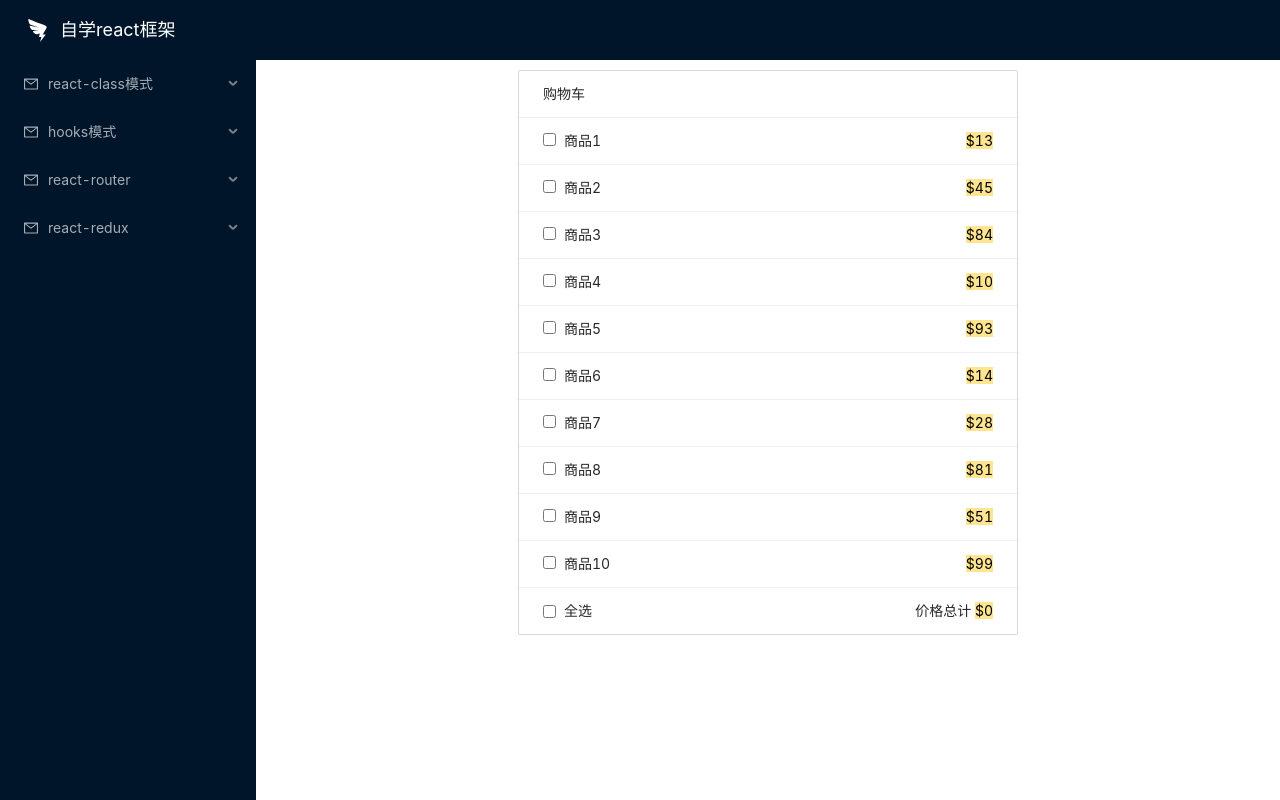
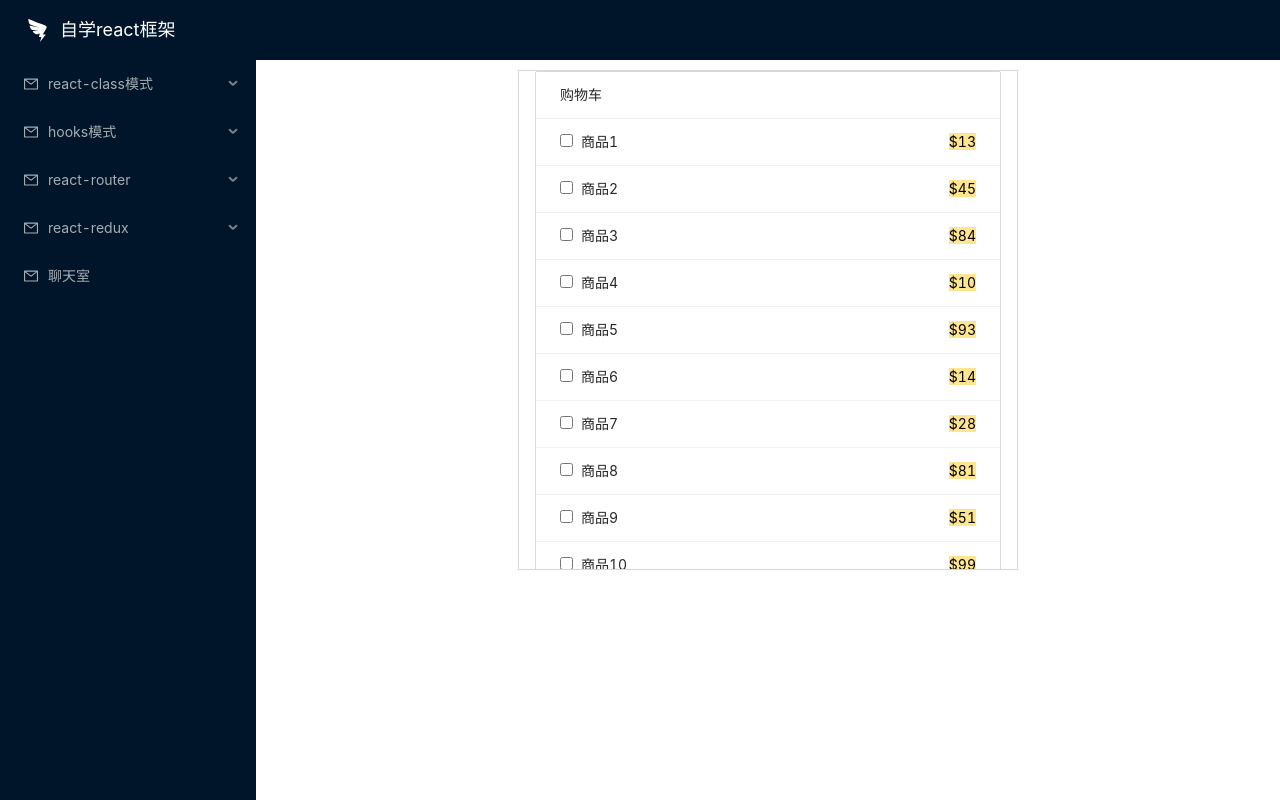
Before and after one commit to jackect1103/stydy-react, a React (Create React App) app: page /hooks-model/shopping-cart-example in a window 1280 px wide. Built offline with nearby package versions, Linux system fonts and the light colour scheme.

Commit message:
feat:无任何共2022/5/19 无任何功能新增修改，只做提交更新

```diff
--- a/package.json
+++ b/package.json
@@ -11,6 +11,7 @@
     "nanoid": "^3.1.32",
     "react": "^17.0.2",
     "react-dom": "^17.0.2",
+    "react-infinite-scroll-component": "^6.1.0",
     "react-markdown": "^8.0.0",
     "react-scripts": "4.0.3",
     "remark-gfm": "^3.0.1",
--- a/src/baseUI/sider/data.js
+++ b/src/baseUI/sider/data.js
@@ -48,6 +48,11 @@ const menuList = [{
     title: 'react-redux',
     pathname:'react-redux'
   }]
+}, {
+  id: nanoid(),
+  title: '聊天室',
+  pathname:'chatRoom-koa',
+  children:[]
 }]
 
 export default menuList
--- a/src/views/react-router/version-6/constant/routerConfig.js
+++ b/src/router/routerConfig.js
@@ -97,6 +97,10 @@ const RouteElement = [
     element: <routersPath.ReactRedux />
   },
   {
+    path: '/chatRoom-koa',
+    element: <routersPath.ChatRoomKoa />
+  },
+  {
     path: '/*',
     element: <routersPath.Pages_404 />
   }
--- /dev/null
+++ b/src/router/routersPath.js
@@ -0,0 +1,78 @@
+/*
+ * @Author: your name
+ * @Date: 2022-02-19 11:06:25
+ * @LastEditTime: 2022-02-25 16:06:32
+ * @LastEditors: Please set LastEditors
+ * @Description: 打开koroFileHeader查看配置 进行设置: https://github.com/OBKoro1/koro1FileHeader/wiki/%E9%85%8D%E7%BD%AE
+ * @FilePath: \react-example\src\views\react-router\version-6\constant\routersPath.js
+ */
+import ReactDemo from '../views/class-model/react-demo/index'
+// 生命周期
+import LifeCycle from '../views/class-model/life-cycle/index'
+
+// ReactHooks
+import ReactHooks from '../views/hooks-model/index.jsx'
+import UseState from "../views/hooks-model/useState/index.jsx";
+import UseEffect from "../views/hooks-model/useEffect/index.jsx";
+import UseLayoutEffect from "../views/hooks-model/useLayoutEffect/index.jsx";
+import UseRef from "../views/hooks-model/useRef/index.jsx";
+import UseContext from "../views/hooks-model/useContext/index.jsx";
+import UseReducer from "../views/hooks-model/useReducer/index.jsx";
+import UseCallback from "../views/hooks-model/useCallback/index.jsx";
+
+// 购物车例子
+import ShoppingCartExample from "../views/hooks-model/shoppingCartExample/index.jsx";
+
+// 路由-v6版本
+import ReactRouterV6 from '../views/react-router/version-6/index.jsx'
+// 二级路由
+import SubRoute from '../views/react-router/version-6/pages/sub-route.jsx'
+import FirstLevelRouting from '../views/react-router/version-6/pages/parameter-passing/index.jsx'
+import SecondaryRouting from '../views/react-router/version-6/pages/parameter-passing/secondary-routing.jsx'
+import TertiaryRouting from '../views/react-router/version-6/pages/parameter-passing/tertiary-routing.jsx'
+
+// 状态管理器
+import ReactRedux from '../views/react-redux/index.jsx'
+
+// 聊天室
+import ChatRoomKoa from '../views/chatroom-koa/index.jsx'
+
+// 404页面
+import Pages_404 from '../views/404'
+
+const routers = {
+  ReactDemo,
+  // 生命周期
+  LifeCycle,
+
+  // ReactHooks
+  ReactHooks,
+  UseState,
+  UseEffect,
+  UseLayoutEffect,
+  UseRef,
+  UseContext,
+  UseReducer,
+  UseCallback,
+  // 购物车例子
+  ShoppingCartExample,
+
+  // 路由-v6版本
+  ReactRouterV6,
+  // 二级路由
+  SubRoute,
+  FirstLevelRouting,
+  SecondaryRouting,
+  TertiaryRouting,
+
+  // 状态管理器
+  ReactRedux,
+
+  // 聊天室
+  ChatRoomKoa,
+
+  // 404页面
+  Pages_404
+}
+
+export default routers
--- /dev/null
+++ b/src/views/chatroom-koa/index.jsx
@@ -0,0 +1,10 @@
+import React from 'react'
+
+const chatRoom = () => {
+
+  return (
+    <div>我是一个聊天室</div>
+  )
+}
+
+export default chatRoom
--- a/src/views/hooks-model/shoppingCartExample/index.css
+++ b/src/views/hooks-model/shoppingCartExample/index.css
@@ -1,5 +1,9 @@
-.cart {
+#scrollableDiv {
   width: 500px;
+  height: 500px;
+  overflow: auto;
+  padding: 0 16px;
+  border: 1px solid rgba(140, 140, 140, 0.35);
   margin:10px auto;
 }
 
--- a/src/views/hooks-model/shoppingCartExample/index.jsx
+++ b/src/views/hooks-model/shoppingCartExample/index.jsx
@@ -1,9 +1,11 @@
-import { List, Typography } from "antd"
+import { List, Typography,Skeleton, Divider } from "antd"
 import ItemCard from "./ItemCard"
 import { useChecked } from "./use-checked"
 import "./index.css"
+import InfiniteScroll from 'react-infinite-scroll-component';
 
-const cartData = Array(Math.ceil(Math.random() * 10))
+// const cartData = Array(Math.ceil(Math.random() * 10))
+const cartData = Array(25)
   .fill(undefined)
   .map((v, i) => ({
     id: i,
@@ -43,9 +45,26 @@ export default function Card() {
     </div>
   )
 
-
+  const loadMoreData = () => {
+    Array(10).fill(undefined).forEach((v, i) => (
+      cartData.push({
+        id: cartData.length + 1,
+        name: `商品${cartData.length + 1}`,
+        price: Math.round(Math.random() * 100),
+      })
+    ))
+    console.log('loadMoreData')
+  }
   return (
-    <div className="cart">
+    <div id="scrollableDiv">
+      <InfiniteScroll
+        dataLength={cartData.length}
+        next={loadMoreData}
+        hasMore={cartData.length < 25}
+        loader={<Skeleton avatar paragraph={{ rows: 1 }} active />}
+        endMessage={<Divider plain>It is all, nothing more 🤐</Divider>}
+        scrollableTarget="scrollableDiv"
+      >
         <List
           header={<div>购物车</div>}
           footer={Footer}
@@ -60,6 +79,7 @@ export default function Card() {
             )
           }}
         />
+      </InfiniteScroll>
     </div>
   )
 }
--- a/src/views/index.js
+++ b/src/views/index.js
@@ -11,7 +11,7 @@ import { BrowserRouter as Router , useRoutes,Outlet } from 'react-router-dom'
 
 import Sider from '../baseUI/sider/index'
 import Header from '../baseUI/header/index'
-import RouteElement from './react-router/version-6/constant/routerConfig'
+import RouteElement from '../router/routerConfig'
 import './index.css'
 
 function RouteElements() {
--- a/src/views/react-router/version-6/constant/routersPath.js
+++ /dev/null
@@ -1,65 +0,0 @@
-/*
- * @Author: your name
- * @Date: 2022-02-19 11:06:25
- * @LastEditTime: 2022-02-25 16:06:32
- * @LastEditors: Please set LastEditors
- * @Description: 打开koroFileHeader查看配置 进行设置: https://github.com/OBKoro1/koro1FileHeader/wiki/%E9%85%8D%E7%BD%AE
- * @FilePath: \react-example\src\views\react-router\version-6\constant\routersPath.js
- */
-import ReactDemo from '../../../class-model/react-demo/index'
-import LifeCycle from '../../../class-model/life-cycle/index'
-
-import ReactHooks from '../../../hooks-model/index.jsx'
-import UseState from "../../../hooks-model/useState/index.jsx";
-import UseEffect from "../../../hooks-model/useEffect/index.jsx";
-import UseLayoutEffect from "../../../hooks-model/useLayoutEffect/index.jsx";
-import UseRef from "../../../hooks-model/useRef/index.jsx";
-import UseContext from "../../../hooks-model/useContext/index.jsx";
-import UseReducer from "../../../hooks-model/useReducer/index.jsx";
-import UseCallback from "../../../hooks-model/useCallback/index.jsx";
-
-import ShoppingCartExample from "../../../hooks-model/shoppingCartExample/index.jsx";
-
-import ReactRouterV6 from '../index.jsx'
-import SubRoute from '../pages/sub-route'
-import FirstLevelRouting from '../pages/parameter-passing/index.jsx'
-import SecondaryRouting from '../pages/parameter-passing/secondary-routing'
-import TertiaryRouting from '../pages/parameter-passing/tertiary-routing'
-
-import ReactRedux from '../../../react-redux/index.jsx'
-
-import Pages_404 from '../../../404'
-
-const routers = {
-  ReactDemo,
-  // 生命周期
-  LifeCycle,
-
-  // ReactHooks
-  ReactHooks,
-  UseState,
-  UseEffect,
-  UseLayoutEffect,
-  UseRef,
-  UseContext,
-  UseReducer,
-  UseCallback,
-  // 购物车例子
-  ShoppingCartExample,
-
-  // 路由-v6版本
-  ReactRouterV6,
-  // 二级路由
-  SubRoute,
-  FirstLevelRouting,
-  SecondaryRouting,
-  TertiaryRouting,
-
-  // 状态管理器
-  ReactRedux,
-
-  // 404页面
-  Pages_404
-}
-
-export default routers
```
Also changed, not shown: 2 other files (tests, documents, lock files or other folders). Lines whose indentation alone changed are shown as unchanged.
